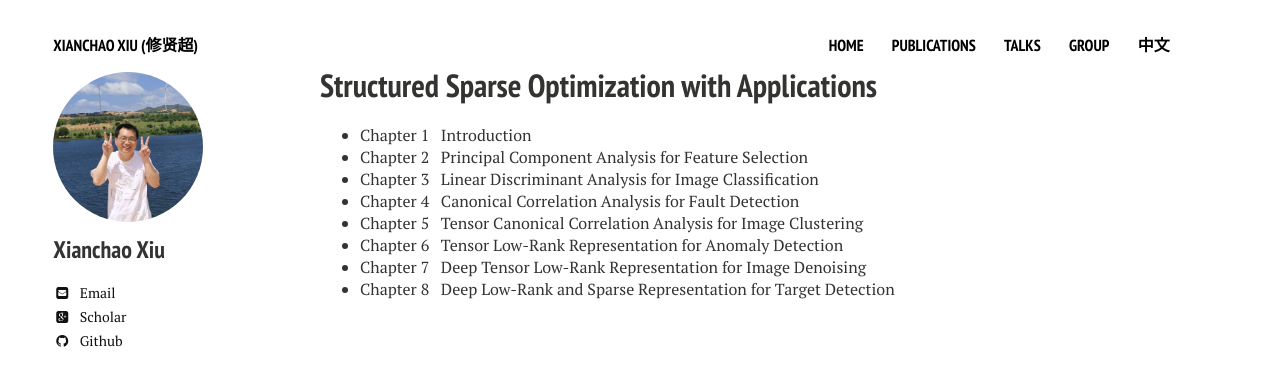
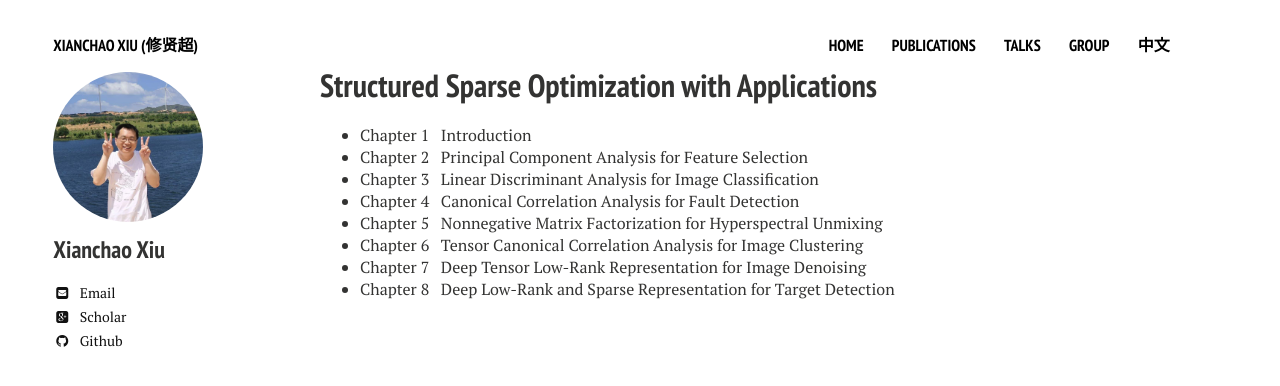
Before and after one commit to xianchaoxiu/xianchaoxiu.github.io, a Jekyll site: the page built from chinese/book/SSO/index.md, in a window 1280 px wide. Shown: the top 386 px of the page. Built offline with Jekyll 4.4.1, drawn with Linux system fonts in a browser that asks for light colours; nearby versions of some CDN libraries.

Commit message:
Update index.md

```diff
--- a/chinese/book/SSO/index.md
+++ b/chinese/book/SSO/index.md
@@ -9,7 +9,7 @@ share: false
 * Chapter 2 &nbsp;  Principal Component Analysis for Feature Selection<br>
 * Chapter 3 &nbsp;  Linear Discriminant Analysis for Image Classification<br>
 * Chapter 4 &nbsp;  Canonical Correlation Analysis for Fault Detection<br>
-* Chapter 5 &nbsp;  Tensor Canonical Correlation Analysis for Image Clustering<br>
-* Chapter 6 &nbsp;  Tensor Low-Rank Representation for Anomaly Detection<br>
+* Chapter 5 &nbsp;  Nonnegative Matrix Factorization for Hyperspectral Unmixing<br>
+* Chapter 6 &nbsp;  Tensor Canonical Correlation Analysis for Image Clustering<br>
 * Chapter 7 &nbsp;  Deep Tensor Low-Rank Representation for Image Denoising<br>
 * Chapter 8 &nbsp;  Deep Low-Rank and Sparse Representation for Target Detection<br>
```
